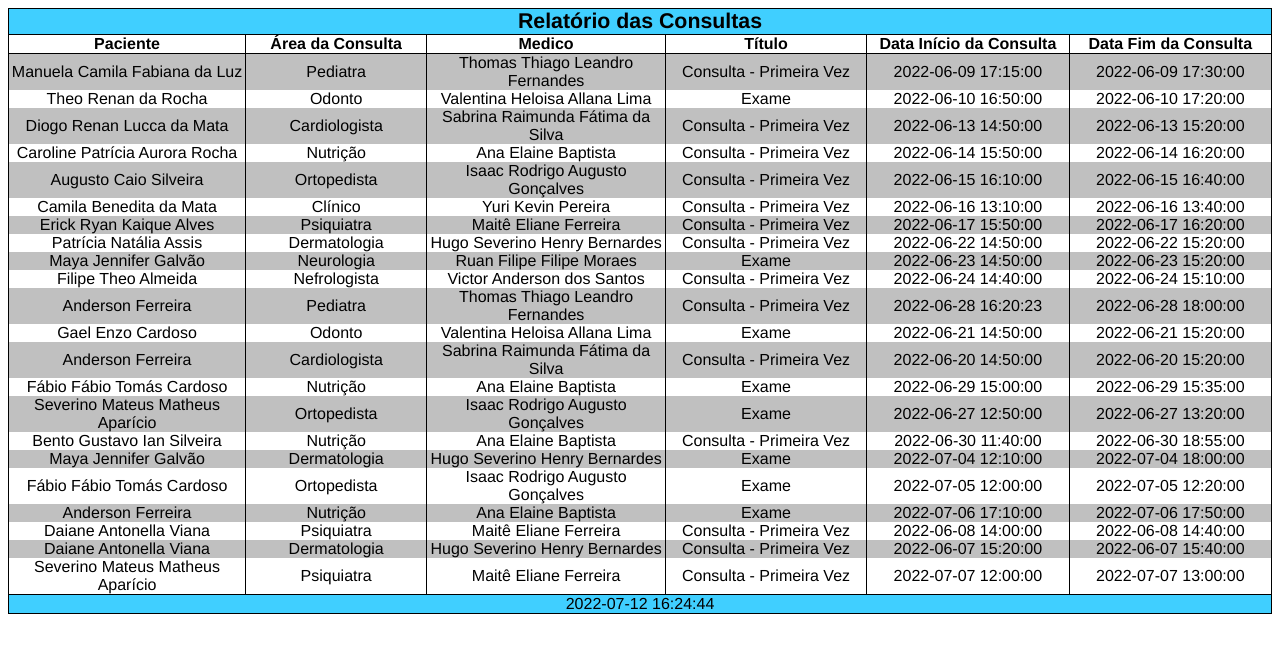
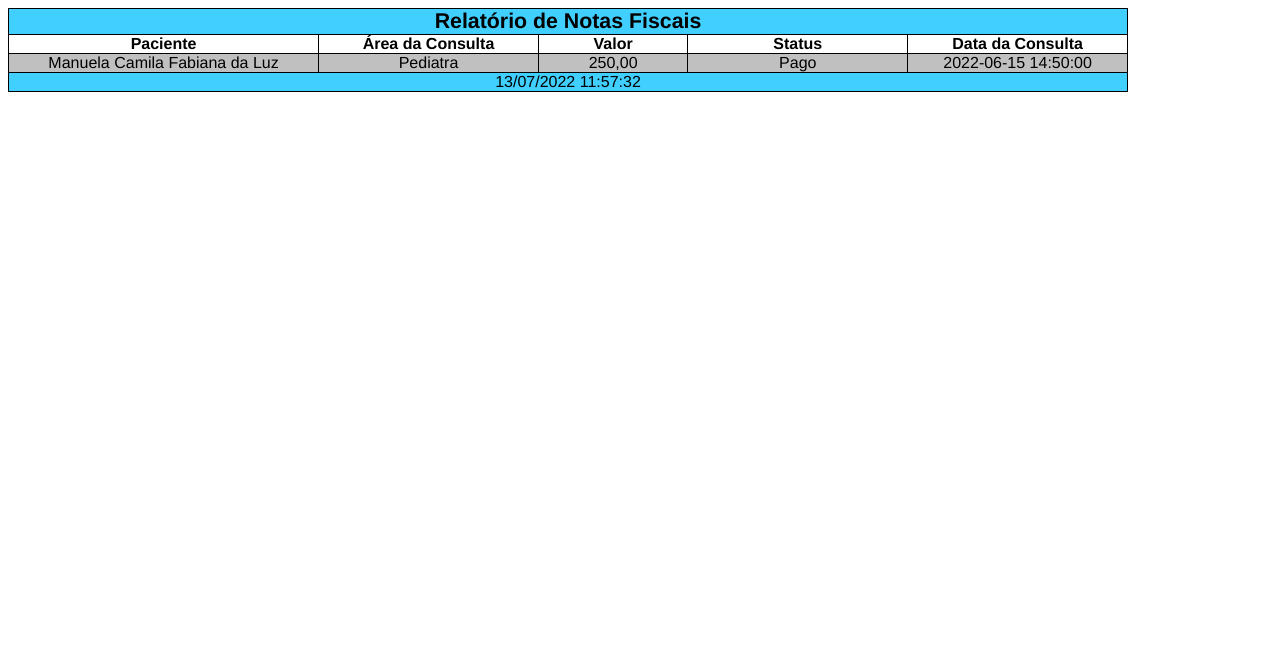
Before and after one commit to ChrystiandaHora/Consultorio, a PHP site: page /app/output/tabular.html in a window 1280 px wide. Shown: the top 653 px of the page. Run offline with PHP 8.4, Linux system fonts and the light colour scheme.

Commit message:
day 13-07-2022

```diff
--- a/app/control/cadastros/PaymentForm.class.php
+++ b/app/control/cadastros/PaymentForm.class.php
@@ -32,12 +32,12 @@ class PaymentForm extends TStandardForm
 
         // create the form fields
         $id = new TEntry('id');
-        $paciente_nome = new TDBCombo('id_paciente','permission','nota_fiscal','id_paciente','nome_paciente');
+        $paciente_nome = new TDBCombo('id_paciente','permission','nota_fiscal','id','nome_paciente');
 
         $action = new TAction([$this, 'mudaSelecao']);
         $paciente_nome->setChangeAction($action);
 
-        $id_area_do_medico = new TDBCombo('id_area_do_medico','permission','nota_fiscal','id','nome_area_medico');
+        $id_area_do_medico = new TDBCombo('id_area_do_medico','permission','medico','id','area_do_medico');
 
         $payment = new TEntry('payment');
         $payment->setMask('999,99');
--- a/app/model/cadastros/Nota_Fiscal.class.php
+++ b/app/model/cadastros/Nota_Fiscal.class.php
@@ -47,5 +47,4 @@ class nota_fiscal extends TRecord
         return $this->medico->area_do_medico;
     }
 
-
 }
--- a/app/output/tabular.html
+++ b/app/output/tabular.html
@@ -59,193 +59,23 @@
     }
 </style>
 <table cellspacing="0" cellpadding="0" style="border-collapse:collapse">
-<tr><td align="center" width="1448" colspan="7" class="header">Relatório das Consultas</td>
+<tr><td align="center" width="1118" colspan="5" class="header">Relatório de Notas Fiscais</td>
 </tr>
 <tr>
-<td align="center" width="258" colspan="1" class="title">Paciente</td>
-<td align="center" width="188" colspan="1" class="title">Área da Consulta</td>
-<td align="center" width="258" colspan="1" class="title">Medico</td>
-<td align="center" width="218" colspan="1" class="title">Título</td>
-<td align="center" width="218" colspan="1" class="title">Data Início da Consulta</td>
-<td align="center" width="218" colspan="1" class="title">Data Fim da Consulta</td>
+<td align="center" width="308" colspan="1" class="title">Paciente</td>
+<td align="center" width="218" colspan="1" class="title">Área da Consulta</td>
+<td align="center" width="148" colspan="1" class="title">Valor</td>
+<td align="center" width="218" colspan="1" class="title">Status</td>
+<td align="center" width="218" colspan="1" class="title">Data da Consulta</td>
 </tr>
 <tr>
-<td align="center" width="258" colspan="1" class="datai">Manuela Camila Fabiana da Luz</td>
-<td align="center" width="188" colspan="1" class="datai">Pediatra</td>
-<td align="center" width="258" colspan="1" class="datai">Thomas Thiago Leandro Fernandes</td>
-<td align="center" width="218" colspan="1" class="datai">Consulta - Primeira Vez</td>
-<td align="center" width="218" colspan="1" class="datai">2022-06-09 17:15:00</td>
-<td align="center" width="218" colspan="1" class="datai">2022-06-09 17:30:00</td>
+<td align="center" width="308" colspan="1" class="datai">Manuela Camila Fabiana da Luz</td>
+<td align="center" width="218" colspan="1" class="datai">Pediatra</td>
+<td align="center" width="148" colspan="1" class="datai">250,00</td>
+<td align="center" width="218" colspan="1" class="datai">Pago</td>
+<td align="center" width="218" colspan="1" class="datai">2022-06-15 14:50:00</td>
 </tr>
-<tr>
-<td align="center" width="258" colspan="1" class="datap">Theo Renan da Rocha</td>
-<td align="center" width="188" colspan="1" class="datap">Odonto</td>
-<td align="center" width="258" colspan="1" class="datap">Valentina Heloisa Allana Lima</td>
-<td align="center" width="218" colspan="1" class="datap">Exame</td>
-<td align="center" width="218" colspan="1" class="datap">2022-06-10 16:50:00</td>
-<td align="center" width="218" colspan="1" class="datap">2022-06-10 17:20:00</td>
-</tr>
-<tr>
-<td align="center" width="258" colspan="1" class="datai">Diogo Renan Lucca da Mata</td>
-<td align="center" width="188" colspan="1" class="datai">Cardiologista</td>
-<td align="center" width="258" colspan="1" class="datai">Sabrina Raimunda Fátima da Silva</td>
-<td align="center" width="218" colspan="1" class="datai">Consulta - Primeira Vez</td>
-<td align="center" width="218" colspan="1" class="datai">2022-06-13 14:50:00</td>
-<td align="center" width="218" colspan="1" class="datai">2022-06-13 15:20:00</td>
-</tr>
-<tr>
-<td align="center" width="258" colspan="1" class="datap">Caroline Patrícia Aurora Rocha</td>
-<td align="center" width="188" colspan="1" class="datap">Nutrição</td>
-<td align="center" width="258" colspan="1" class="datap">Ana Elaine Baptista</td>
-<td align="center" width="218" colspan="1" class="datap">Consulta - Primeira Vez</td>
-<td align="center" width="218" colspan="1" class="datap">2022-06-14 15:50:00</td>
-<td align="center" width="218" colspan="1" class="datap">2022-06-14 16:20:00</td>
-</tr>
-<tr>
-<td align="center" width="258" colspan="1" class="datai">Augusto Caio Silveira</td>
-<td align="center" width="188" colspan="1" class="datai">Ortopedista</td>
-<td align="center" width="258" colspan="1" class="datai">Isaac Rodrigo Augusto Gonçalves</td>
-<td align="center" width="218" colspan="1" class="datai">Consulta - Primeira Vez</td>
-<td align="center" width="218" colspan="1" class="datai">2022-06-15 16:10:00</td>
-<td align="center" width="218" colspan="1" class="datai">2022-06-15 16:40:00</td>
-</tr>
-<tr>
-<td align="center" width="258" colspan="1" class="datap">Camila Benedita da Mata</td>
-<td align="center" width="188" colspan="1" class="datap">Clínico</td>
-<td align="center" width="258" colspan="1" class="datap">Yuri Kevin Pereira</td>
-<td align="center" width="218" colspan="1" class="datap">Consulta - Primeira Vez</td>
-<td align="center" width="218" colspan="1" class="datap">2022-06-16 13:10:00</td>
-<td align="center" width="218" colspan="1" class="datap">2022-06-16 13:40:00</td>
-</tr>
-<tr>
-<td align="center" width="258" colspan="1" class="datai">Erick Ryan Kaique Alves</td>
-<td align="center" width="188" colspan="1" class="datai">Psiquiatra</td>
-<td align="center" width="258" colspan="1" class="datai">Maitê Eliane Ferreira</td>
-<td align="center" width="218" colspan="1" class="datai">Consulta - Primeira Vez</td>
-<td align="center" width="218" colspan="1" class="datai">2022-06-17 15:50:00</td>
-<td align="center" width="218" colspan="1" class="datai">2022-06-17 16:20:00</td>
-</tr>
-<tr>
-<td align="center" width="258" colspan="1" class="datap">Patrícia Natália Assis</td>
-<td align="center" width="188" colspan="1" class="datap">Dermatologia</td>
-<td align="center" width="258" colspan="1" class="datap">Hugo Severino Henry Bernardes</td>
-<td align="center" width="218" colspan="1" class="datap">Consulta - Primeira Vez</td>
-<td align="center" width="218" colspan="1" class="datap">2022-06-22 14:50:00</td>
-<td align="center" width="218" colspan="1" class="datap">2022-06-22 15:20:00</td>
-</tr>
-<tr>
-<td align="center" width="258" colspan="1" class="datai">Maya Jennifer Galvão</td>
-<td align="center" width="188" colspan="1" class="datai">Neurologia</td>
-<td align="center" width="258" colspan="1" class="datai">Ruan Filipe Filipe Moraes</td>
-<td align="center" width="218" colspan="1" class="datai">Exame</td>
-<td align="center" width="218" colspan="1" class="datai">2022-06-23 14:50:00</td>
-<td align="center" width="218" colspan="1" class="datai">2022-06-23 15:20:00</td>
-</tr>
-<tr>
-<td align="center" width="258" colspan="1" class="datap">Filipe Theo Almeida</td>
-<td align="center" width="188" colspan="1" class="datap">Nefrologista</td>
-<td align="center" width="258" colspan="1" class="datap">Victor Anderson dos Santos</td>
-<td align="center" width="218" colspan="1" class="datap">Consulta - Primeira Vez</td>
-<td align="center" width="218" colspan="1" class="datap">2022-06-24 14:40:00</td>
-<td align="center" width="218" colspan="1" class="datap">2022-06-24 15:10:00</td>
-</tr>
-<tr>
-<td align="center" width="258" colspan="1" class="datai">Anderson Ferreira</td>
-<td align="center" width="188" colspan="1" class="datai">Pediatra</td>
-<td align="center" width="258" colspan="1" class="datai">Thomas Thiago Leandro Fernandes</td>
-<td align="center" width="218" colspan="1" class="datai">Consulta - Primeira Vez</td>
-<td align="center" width="218" colspan="1" class="datai">2022-06-28 16:20:23</td>
-<td align="center" width="218" colspan="1" class="datai">2022-06-28 18:00:00</td>
-</tr>
-<tr>
-<td align="center" width="258" colspan="1" class="datap">Gael Enzo Cardoso</td>
-<td align="center" width="188" colspan="1" class="datap">Odonto</td>
-<td align="center" width="258" colspan="1" class="datap">Valentina Heloisa Allana Lima</td>
-<td align="center" width="218" colspan="1" class="datap">Exame</td>
-<td align="center" width="218" colspan="1" class="datap">2022-06-21 14:50:00</td>
-<td align="center" width="218" colspan="1" class="datap">2022-06-21 15:20:00</td>
-</tr>
-<tr>
-<td align="center" width="258" colspan="1" class="datai">Anderson Ferreira</td>
-<td align="center" width="188" colspan="1" class="datai">Cardiologista</td>
-<td align="center" width="258" colspan="1" class="datai">Sabrina Raimunda Fátima da Silva</td>
-<td align="center" width="218" colspan="1" class="datai">Consulta - Primeira Vez</td>
-<td align="center" width="218" colspan="1" class="datai">2022-06-20 14:50:00</td>
-<td align="center" width="218" colspan="1" class="datai">2022-06-20 15:20:00</td>
-</tr>
-<tr>
-<td align="center" width="258" colspan="1" class="datap">Fábio Fábio Tomás Cardoso</td>
-<td align="center" width="188" colspan="1" class="datap">Nutrição</td>
-<td align="center" width="258" colspan="1" class="datap">Ana Elaine Baptista</td>
-<td align="center" width="218" colspan="1" class="datap">Exame</td>
-<td align="center" width="218" colspan="1" class="datap">2022-06-29 15:00:00</td>
-<td align="center" width="218" colspan="1" class="datap">2022-06-29 15:35:00</td>
-</tr>
-<tr>
-<td align="center" width="258" colspan="1" class="datai">Severino Mateus Matheus Aparício</td>
-<td align="center" width="188" colspan="1" class="datai">Ortopedista</td>
-<td align="center" width="258" colspan="1" class="datai">Isaac Rodrigo Augusto Gonçalves</td>
-<td align="center" width="218" colspan="1" class="datai">Exame</td>
-<td align="center" width="218" colspan="1" class="datai">2022-06-27 12:50:00</td>
-<td align="center" width="218" colspan="1" class="datai">2022-06-27 13:20:00</td>
-</tr>
-<tr>
-<td align="center" width="258" colspan="1" class="datap">Bento Gustavo Ian Silveira</td>
-<td align="center" width="188" colspan="1" class="datap">Nutrição</td>
-<td align="center" width="258" colspan="1" class="datap">Ana Elaine Baptista</td>
-<td align="center" width="218" colspan="1" class="datap">Consulta - Primeira Vez</td>
-<td align="center" width="218" colspan="1" class="datap">2022-06-30 11:40:00</td>
-<td align="center" width="218" colspan="1" class="datap">2022-06-30 18:55:00</td>
-</tr>
-<tr>
-<td align="center" width="258" colspan="1" class="datai">Maya Jennifer Galvão</td>
-<td align="center" width="188" colspan="1" class="datai">Dermatologia</td>
-<td align="center" width="258" colspan="1" class="datai">Hugo Severino Henry Bernardes</td>
-<td align="center" width="218" colspan="1" class="datai">Exame</td>
-<td align="center" width="218" colspan="1" class="datai">2022-07-04 12:10:00</td>
-<td align="center" width="218" colspan="1" class="datai">2022-07-04 18:00:00</td>
-</tr>
-<tr>
-<td align="center" width="258" colspan="1" class="datap">Fábio Fábio Tomás Cardoso</td>
-<td align="center" width="188" colspan="1" class="datap">Ortopedista</td>
-<td align="center" width="258" colspan="1" class="datap">Isaac Rodrigo Augusto Gonçalves</td>
-<td align="center" width="218" colspan="1" class="datap">Exame</td>
-<td align="center" width="218" colspan="1" class="datap">2022-07-05 12:00:00</td>
-<td align="center" width="218" colspan="1" class="datap">2022-07-05 12:20:00</td>
-</tr>
-<tr>
-<td align="center" width="258" colspan="1" class="datai">Anderson Ferreira</td>
-<td align="center" width="188" colspan="1" class="datai">Nutrição</td>
-<td align="center" width="258" colspan="1" class="datai">Ana Elaine Baptista</td>
-<td align="center" width="218" colspan="1" class="datai">Exame</td>
-<td align="center" width="218" colspan="1" class="datai">2022-07-06 17:10:00</td>
-<td align="center" width="218" colspan="1" class="datai">2022-07-06 17:50:00</td>
-</tr>
-<tr>
-<td align="center" width="258" colspan="1" class="datap">Daiane Antonella Viana</td>
-<td align="center" width="188" colspan="1" class="datap">Psiquiatra</td>
-<td align="center" width="258" colspan="1" class="datap">Maitê Eliane Ferreira</td>
-<td align="center" width="218" colspan="1" class="datap">Consulta - Primeira Vez</td>
-<td align="center" width="218" colspan="1" class="datap">2022-06-08 14:00:00</td>
-<td align="center" width="218" colspan="1" class="datap">2022-06-08 14:40:00</td>
-</tr>
-<tr>
-<td align="center" width="258" colspan="1" class="datai">Daiane Antonella Viana</td>
-<td align="center" width="188" colspan="1" class="datai">Dermatologia</td>
-<td align="center" width="258" colspan="1" class="datai">Hugo Severino Henry Bernardes</td>
-<td align="center" width="218" colspan="1" class="datai">Consulta - Primeira Vez</td>
-<td align="center" width="218" colspan="1" class="datai">2022-06-07 15:20:00</td>
-<td align="center" width="218" colspan="1" class="datai">2022-06-07 15:40:00</td>
-</tr>
-<tr>
-<td align="center" width="258" colspan="1" class="datap">Severino Mateus Matheus Aparício</td>
-<td align="center" width="188" colspan="1" class="datap">Psiquiatra</td>
-<td align="center" width="258" colspan="1" class="datap">Maitê Eliane Ferreira</td>
-<td align="center" width="218" colspan="1" class="datap">Consulta - Primeira Vez</td>
-<td align="center" width="218" colspan="1" class="datap">2022-07-07 12:00:00</td>
-<td align="center" width="218" colspan="1" class="datap">2022-07-07 13:00:00</td>
-</tr>
-<tr><td align="center" width="1448" colspan="7" class="footer">2022-07-12 16:24:44</td>
+<tr><td align="center" width="1118" colspan="5" class="footer">13/07/2022 11:57:32</td>
 </tr>
 </table>
 </html>
```
Also changed, not shown: app/control/cadastros/PaymentList.class.php (+6 -6 lines).
